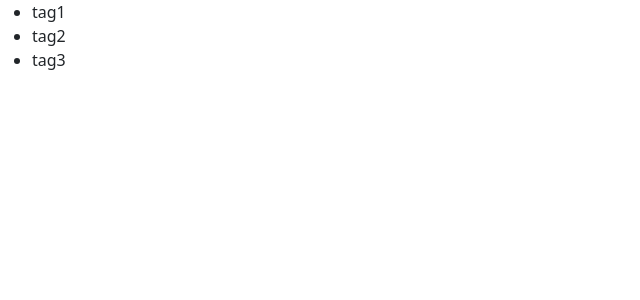
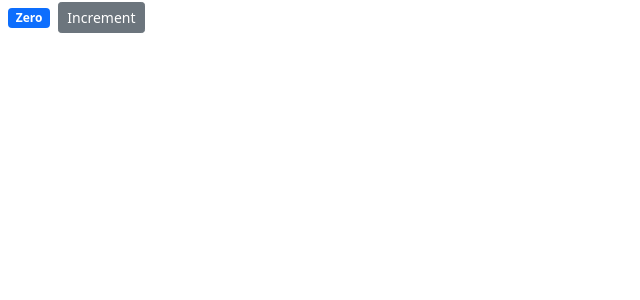
Before and after one commit to mojidul-dev-pwd/first-react-app, a React (Create React App) app: page / in a window 1280 px wide. Shown: the top 300 px of the page, without its empty margins (0-640 px from the left). Built offline with nearby package versions, Linux system fonts and the light colour scheme.

Commit message:
state-changes

```diff
--- a/src/components/counter.jsx
+++ b/src/components/counter.jsx
@@ -1,31 +1,38 @@
 import React, { Component } from "react";
 
-class Counter extends Component {
+class CounterOld extends Component {
   state = {
     count: 0,
-    tags: ["tag1", "tag2", "tag3"],
   };
 
-  renderTags() {
-    if (this.state.tags.length === 0) return <p>There is no tag!</p>;
+  // constructor(){
+  //   super();
+  //   this.handleIncrement = this.handleIncrement.bind(this)
+  // }
 
-    return (
-      <ul>
-        {this.state.tags.map((tag) => (
-          <li key={tag}>{tag}</li>
-        ))}
-      </ul>
-    );
+  handleIncrement = () => {
+    this.setState({ count: this.state.count + 1 })
   }
 
   render() {
     return (
       <div>
-        {this.state.tags.length === 0 && "Please create a tag!"}
-        {this.renderTags()}
+        <span className={this.getBadgeClasses()}>{this.formatCount()}</span>
+        <button onClick={this.handleIncrement} className="btn btn-secondary btn-sm">Increment</button>
       </div>
     );
   }
+
+  getBadgeClasses() {
+    let classes = "badge m-2 bg-";
+    classes += this.state.count === 0 ? "primary" : "warning";
+    return classes;
+  }
+
+  formatCount() {
+    const { count } = this.state;
+    return count === 0 ? "Zero" : count;
+  }
 }
 
-export default Counter;
+export default CounterOld;
```
Also changed, not shown: src/components/list.jsx (added, +31 -0 lines), 1 other file (tests, documents, lock files or other folders).
